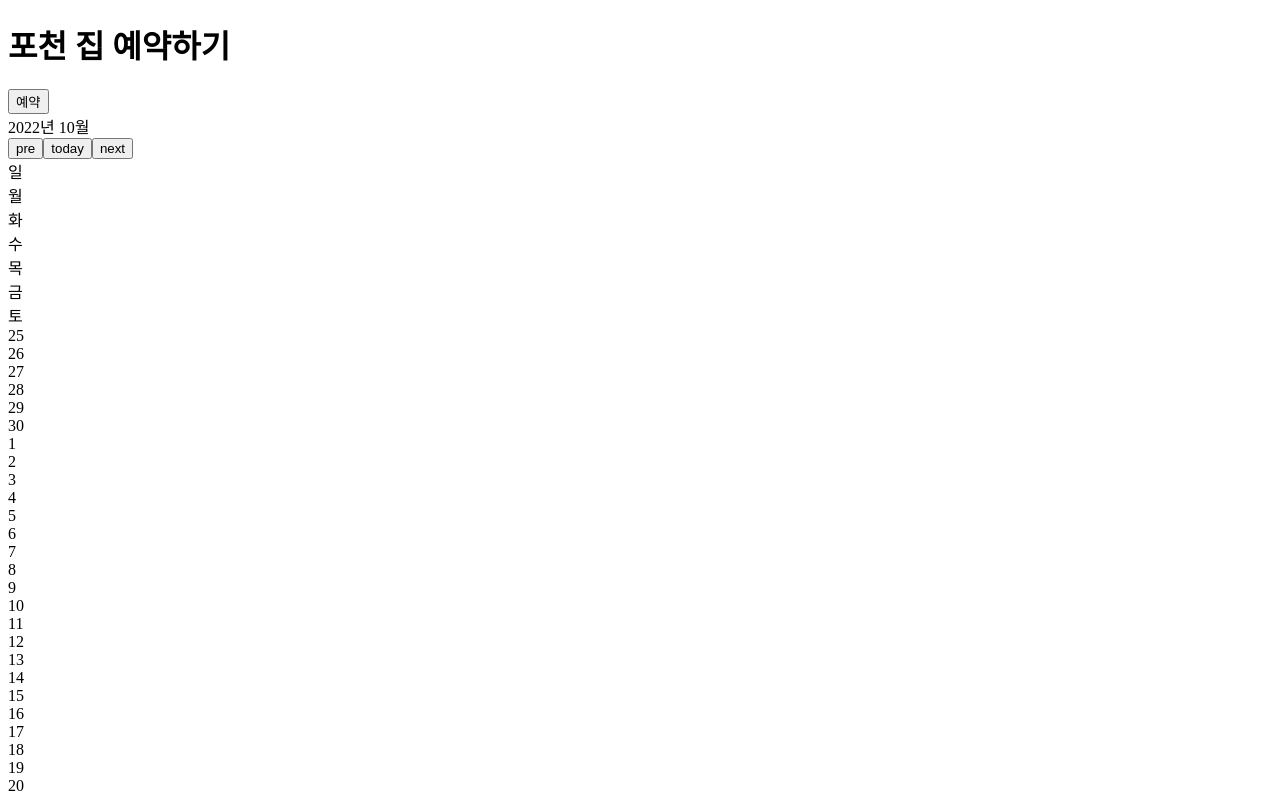
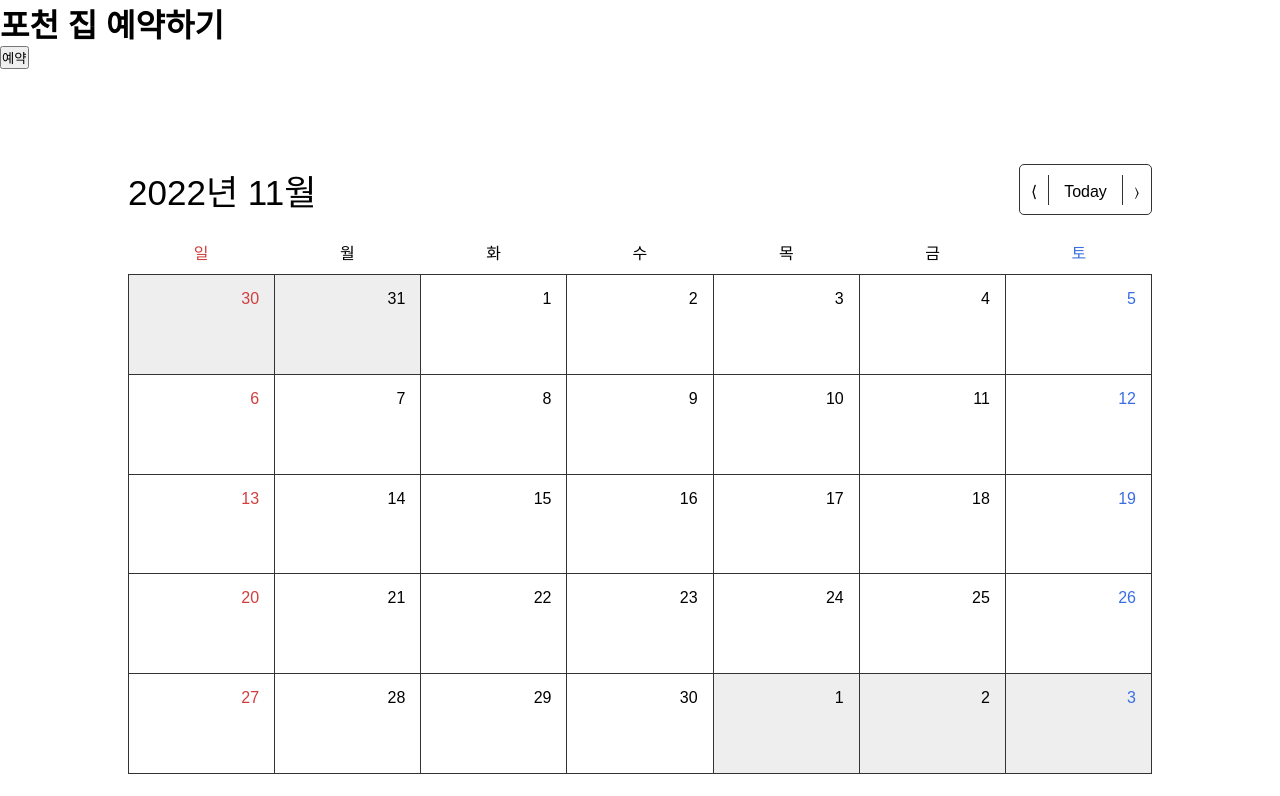
Before and after one commit to Ichanho/Pocheon_booking_page, a React (Create React App) app in the folder pocheon_booking_page/: page / in a window 1280 px wide. Shown: the top 796 px of the page. Built offline with nearby package versions, Linux system fonts and the light colour scheme.

Commit message:
Feat calendar move pre/next month
It will link booking page.
It will add FontAwesome icon.
It will show booked days

```diff
--- a/pocheon_booking_page/package.json
+++ b/pocheon_booking_page/package.json
@@ -3,6 +3,9 @@
   "version": "0.1.0",
   "private": true,
   "dependencies": {
+    "@fortawesome/fontawesome-svg-core": "^6.2.1",
+    "@fortawesome/free-solid-svg-icons": "^6.2.1",
+    "@fortawesome/react-fontawesome": "^0.2.0",
     "@testing-library/jest-dom": "^5.16.5",
     "@testing-library/react": "^13.4.0",
     "@testing-library/user-event": "^13.5.0",
--- a/pocheon_booking_page/src/component/calendar.tsx
+++ b/pocheon_booking_page/src/component/calendar.tsx
@@ -1,3 +1,6 @@
+import { useState } from "react";
+import styles from "./Calendar.module.css"
+
 function Calendar() {
 
   interface days {
@@ -14,7 +17,7 @@ function Calendar() {
     const day = new Date;
     const time: days = {
       year: day.getFullYear(),
-      month: day.getMonth(),
+      month: day.getMonth()+1,
       date: day.getDate(),
       hour: day.getHours(),
       minute: day.getMinutes(),
@@ -25,10 +28,11 @@ function Calendar() {
     return time;
   }
 
-  const today: days = getTime();
+  const [tagetday, setTagetday] = useState(getTime());
 
-  const preMonthLastDay = new Date(today.year, today.month - 1, 0);
-  const thisMonthLastDay = new Date(today.year, today.month, 0);
+  function renderCalendar(): number[] {
+    const preMonthLastDay = new Date(tagetday.year, tagetday.month - 1, 0);
+    const thisMonthLastDay = new Date(tagetday.year, tagetday.month, 0);
 
     const preMonthLastDate: number = preMonthLastDay.getDate();
     const thisMonthLastDate: number = thisMonthLastDay.getDate();
@@ -38,45 +42,83 @@ function Calendar() {
 
     const preMonth: number[] = [];
     for (let i = 0; i < preMonthLastDOW + 1; i++) {
-    preMonth.unshift(preMonthLastDate-i);
+      preMonth.unshift(preMonthLastDate - i);
     }
     const thisMonth: number[] = [...Array(thisMonthLastDate)];
     for (let i = 0; i < thisMonthLastDate; i++) {
       thisMonth[i] = i + 1;
     }
     const nextMonth: number[] = [];
-  for (let i = 1; i <7-thisMonthLastDOW; i++){
+    for (let i = 1; i < 7 - thisMonthLastDOW; i++) {
       nextMonth.push(i);
     }
+    const showDates: number[] = preMonth.concat(thisMonth, nextMonth);
 
-  const showDates: number[] = preMonth.concat(thisMonth,nextMonth);
-  console.log(showDates);
+    return showDates;
+  }
 
+  const showDayOfTheWeek: string[] = ["일", "월", "화", "수", "목", "금", "토"];
+  let showDates = renderCalendar();
 
+  function handlePreMonth() {
+    if (tagetday.month === 1) {
+      setTagetday((tagetday)=>{
+        return {...tagetday, year: tagetday.year-1, month: 12}
+      })
+    }
+    else {
+      setTagetday((tagetday)=>{
+        return {...tagetday, month: tagetday.month-1}
+      })
+    }
+    showDates = renderCalendar();
+    console.log(tagetday.month);
+  }
 
-  return <div>
-    <div className="header">
-      <div className="year_month">{today.year}년 {today.month}월</div>
-      <div className="control">
-        <button>pre</button>
-        <button>today</button>
-        <button>next</button>
+  function handleNextMonth() {
+    if (tagetday.month === 12) {
+      setTagetday((tagetday)=>{
+        return {...tagetday, year: tagetday.year+1, month: 1}
+      })
+    }
+    else {
+      setTagetday((tagetday)=>{
+        return {...tagetday, month: tagetday.month+1}
+      })
+    }
+  }
+
+  function handleToday(){
+    setTagetday(getTime())
+  }
+
+  return <div className={styles.calendar}>
+    <div className={styles.header}>
+      <div className={styles.year_month}>{tagetday.year}년 {tagetday.month}월</div>
+      <div className={styles.control}>
+        <button className={styles.btn} onClick={handlePreMonth}>⟨</button>
+        <button className={`${styles.go_today} ${styles.btn}`} onClick={handleToday}>Today</button>
+        <button className={styles.btn} onClick={handleNextMonth}>〉</button>
       </div>
     </div>
 
-    <div className="show_days">
-      <div className="day_of_the_week">
-        <div>일</div>
-        <div>월</div>
-        <div>화</div>
-        <div>수</div>
-        <div>목</div>
-        <div>금</div>
-        <div>토</div>
+    <div className={styles.show_days}>
+      <div className={styles.day_of_the_week}>
+        {showDayOfTheWeek.map((each, index) => {
+          return <div key={index} className={styles.day}>{each}</div>
+        })}
       </div>
-      <div className="dates">
-        {showDates.map((each)=>{
-          return <div>{each}</div>;
+      <div className={styles.dates}>
+        {showDates.map((each, index) => {
+          if(each > index){
+            return <div className={`${styles.date} ${styles.other}`} key={index}>{each}</div>;
+          }
+          else if((index - each)<7){
+            return <div className={styles.date} key={index}>{each}</div>;
+          }
+          else{
+            return <div className={`${styles.date} ${styles.other}`} key={index}>{each}</div>;
+          }
         })}
       </div>
     </div>
--- a/pocheon_booking_page/src/routes/Home.tsx
+++ b/pocheon_booking_page/src/routes/Home.tsx
@@ -1,13 +1,14 @@
 import React from "react";
-import Calendar from "../component/calendar";
+import Calendar from "../component/Calendar";
 import Title from "../component/title";
+import styles from "./Home.module.css"
 
 function Home(){
 
 
   return <div>
     <Title />
-    <Calendar />
+    <div className={styles.body}><Calendar /></div>
   </div>;
 }
 
```
Also changed, not shown: 1 other file (tests, documents, lock files or other folders). Lines whose indentation alone changed are shown as unchanged.
